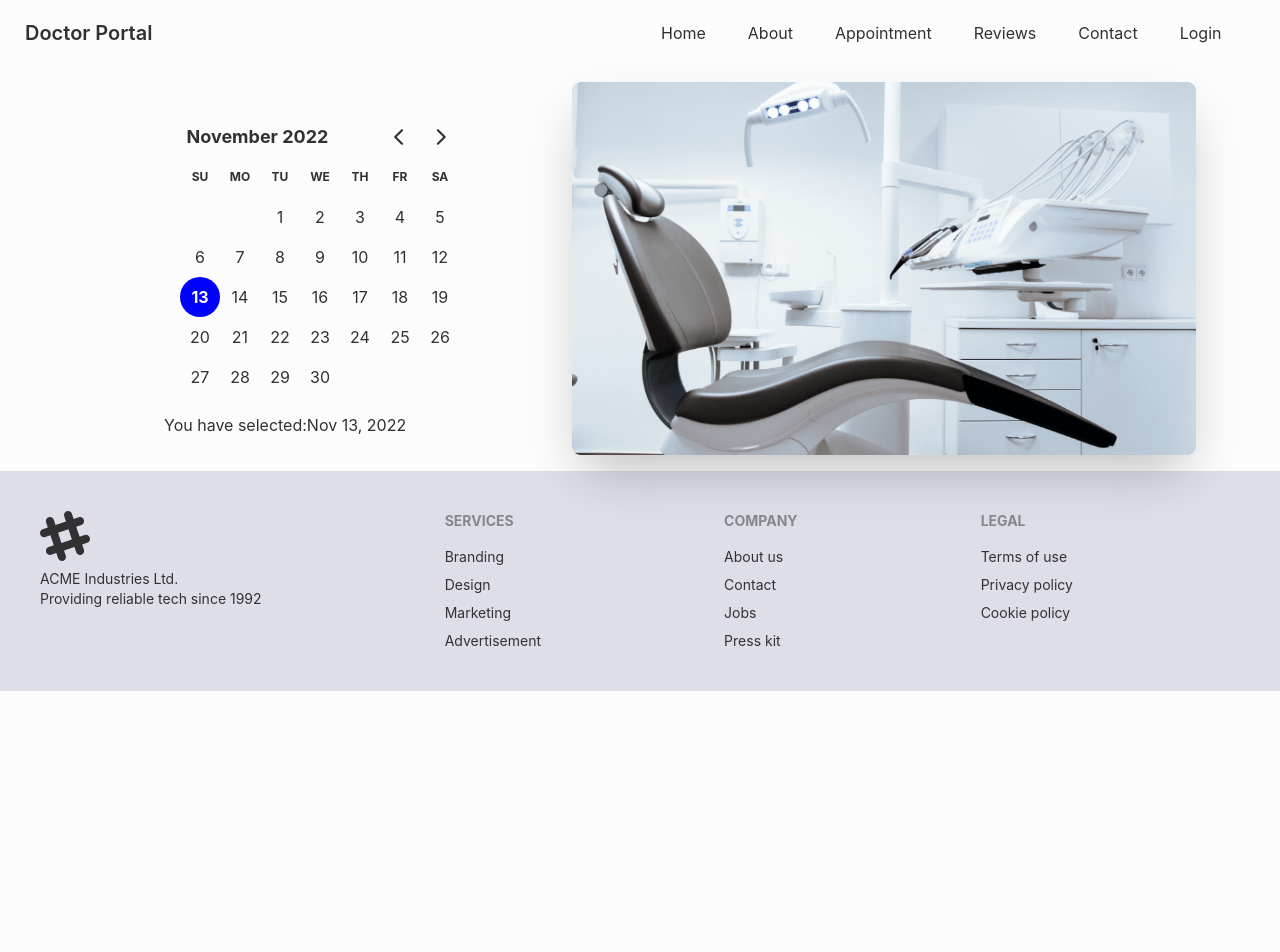
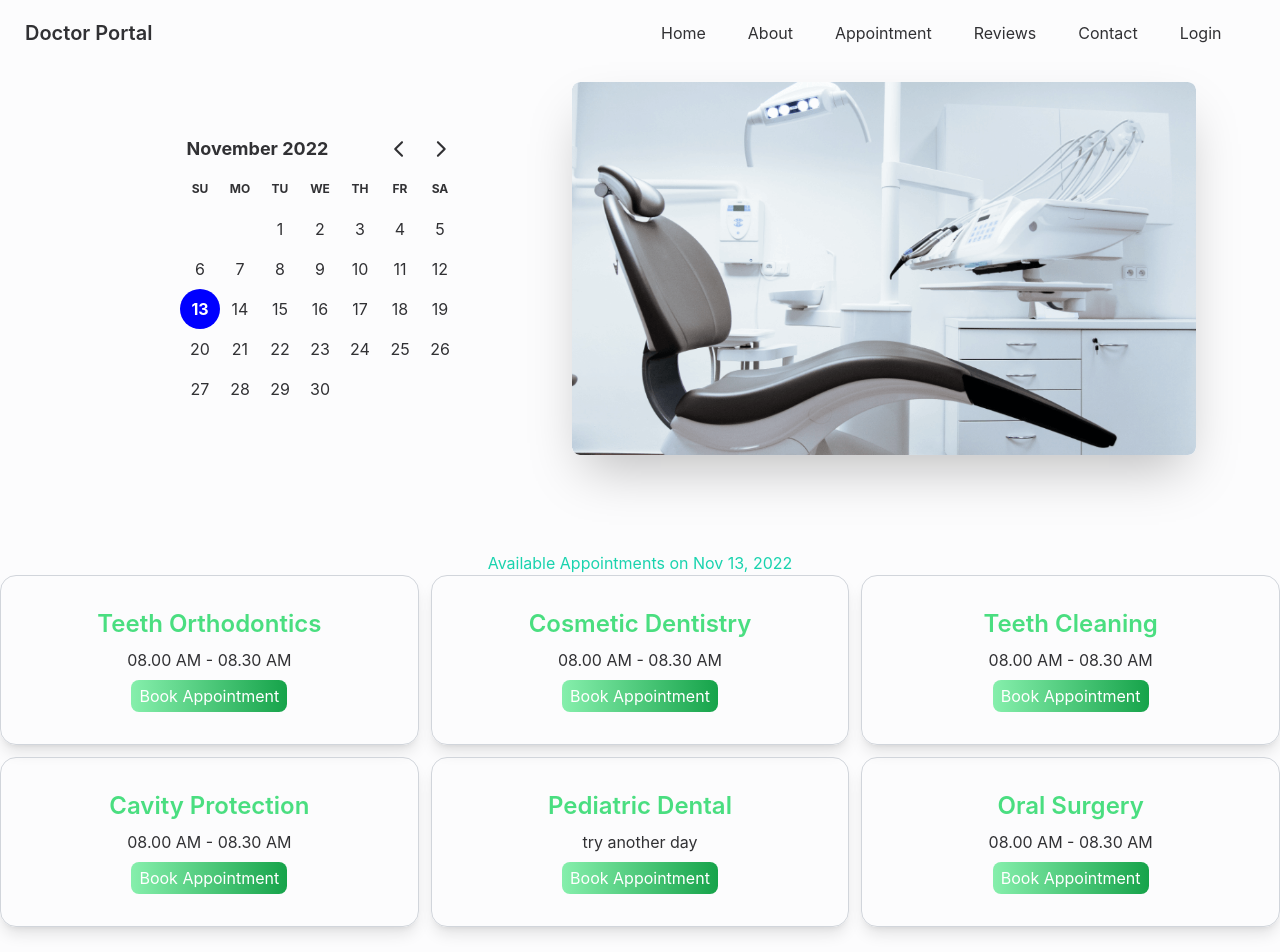
Before and after one commit to Flocky05/doctor-portal-client, a React (Create React App) app: page /appointment in a window 1280 px wide. Shown: the top 952 px of the page. Before the commit the page ends 800 px from the top, so only its background shows below. Built offline with nearby package versions, Linux system fonts and the light colour scheme.

Commit message:
added appointmentOptionCard

```diff
--- /dev/null
+++ b/public/appointmentOption.json
@@ -0,0 +1,117 @@
+[
+    {
+        "_id": 1,
+        "name": "Teeth Orthodontics",
+        "slots": [
+            "08.00 AM - 08.30 AM",
+            "08.30 AM - 09.00 AM",
+            "09.00 AM - 9.30 AM",
+            "09.30 AM - 10.00 AM",
+            "10.00 AM - 10.30 AM",
+            "10.30 AM - 11.00 AM",
+            "11.00 AM - 11.30 AM",
+            "11.30 AM - 12.00 AM",
+            "1.00 PM - 1.30 PM",
+            "1.30 PM - 2.00 PM",
+            "2.00 PM - 2.30 PM",
+            "2.30 PM - 3.00 PM",
+            "3.00 PM - 3.30 PM",
+            "3.30 PM - 4.00 PM",
+            "4.00 PM - 4.30 PM",
+            "4.30 PM - 5.00 PM"
+        ]
+    },
+    {
+        "_id": 2,
+        "name": "Cosmetic Dentistry",
+        "slots": [
+            "08.00 AM - 08.30 AM",
+            "08.30 AM - 09.00 AM",
+            "09.00 AM - 9.30 AM",
+            "09.30 AM - 10.00 AM",
+            "10.00 AM - 10.30 AM",
+            "10.30 AM - 11.00 AM",
+            "11.00 AM - 11.30 AM",
+            "11.30 AM - 12.00 AM",
+            "1.00 PM - 1.30 PM",
+            "1.30 PM - 2.00 PM",
+            "2.00 PM - 2.30 PM",
+            "2.30 PM - 3.00 PM",
+            "3.00 PM - 3.30 PM",
+            "3.30 PM - 4.00 PM",
+            "4.00 PM - 4.30 PM",
+            "4.30 PM - 5.00 PM"
+        ]
+    },
+    {
+        "_id": 3,
+        "name": "Teeth Cleaning",
+        "slots": [
+            "08.00 AM - 08.30 AM",
+            "08.30 AM - 09.00 AM",
+            "09.00 AM - 9.30 AM",
+            "09.30 AM - 10.00 AM",
+            "10.00 AM - 10.30 AM",
+            "10.30 AM - 11.00 AM",
+            "11.00 AM - 11.30 AM",
+            "11.30 AM - 12.00 AM",
+            "1.00 PM - 1.30 PM",
+            "1.30 PM - 2.00 PM",
+            "2.00 PM - 2.30 PM",
+            "2.30 PM - 3.00 PM",
+            "3.00 PM - 3.30 PM",
+            "3.30 PM - 4.00 PM",
+            "4.00 PM - 4.30 PM",
+            "4.30 PM - 5.00 PM"
+        ]
+    },
+    {
+        "_id": 4,
+        "name": "Cavity Protection",
+        "slots": [
+            "08.00 AM - 08.30 AM",
+            "08.30 AM - 09.00 AM",
+            "09.00 AM - 9.30 AM",
+            "09.30 AM - 10.00 AM",
+            "10.00 AM - 10.30 AM",
+            "10.30 AM - 11.00 AM",
+            "11.00 AM - 11.30 AM",
+            "11.30 AM - 12.00 AM",
+            "1.00 PM - 1.30 PM",
+            "1.30 PM - 2.00 PM",
+            "2.00 PM - 2.30 PM",
+            "2.30 PM - 3.00 PM",
+            "3.00 PM - 3.30 PM",
+            "3.30 PM - 4.00 PM",
+            "4.00 PM - 4.30 PM",
+            "4.30 PM - 5.00 PM"
+        ]
+    },
+    {
+        "_id": 5,
+        "name": "Pediatric Dental",
+        "slots": []
+    },
+    {
+        "_id": 6,
+        "name": "Oral Surgery",
+        "slots": [
+            "08.00 AM - 08.30 AM",
+            "08.30 AM - 09.00 AM",
+            "09.00 AM - 9.30 AM",
+            "09.30 AM - 10.00 AM",
+            "10.00 AM - 10.30 AM",
+            "10.30 AM - 11.00 AM",
+            "11.00 AM - 11.30 AM",
+            "11.30 AM - 12.00 AM",
+            "1.00 PM - 1.30 PM",
+            "1.30 PM - 2.00 PM",
+            "2.00 PM - 2.30 PM",
+            "2.30 PM - 3.00 PM",
+            "3.00 PM - 3.30 PM",
+            "3.30 PM - 4.00 PM",
+            "4.00 PM - 4.30 PM",
+            "4.30 PM - 5.00 PM"
+        ]
+    }
+]
--- a/src/Pages/Appointment/Appointment/Appointment.js
+++ b/src/Pages/Appointment/Appointment/Appointment.js
@@ -1,10 +1,18 @@
-import React from 'react';
+import React, { useState } from 'react';
 import AppointmentBanner from '../AppointmentBanner/AppointmentBanner';
+import AvailableAppointment from './AvailableAppointment/AvailableAppointment';
 
 const Appointment = () => {
+    const [selectedDate, setSelectedDate] = useState(new Date());
     return (
         <div>
-            <AppointmentBanner></AppointmentBanner>
+            <AppointmentBanner
+                selectedDate={selectedDate}
+                setSelectedDate={setSelectedDate}
+            ></AppointmentBanner>
+            <AvailableAppointment
+                selectedDate={selectedDate}
+            ></AvailableAppointment>
         </div>
     );
 };
--- /dev/null
+++ b/src/Pages/Appointment/Appointment/AvailableAppointment/AvailableAppointment.js
@@ -0,0 +1,30 @@
+import { format } from 'date-fns';
+import React, { useEffect, useState } from 'react';
+import AvailableAppointmentCard from './AvailableAppointmentCard/AvailableAppointmentCard';
+
+const AvailableAppointment = ({ selectedDate }) => {
+    const [appointmentOption, setAppointmentOption] = useState([]);
+
+    useEffect(() => {
+        fetch('appointmentOption.json')
+            .then(res => res.json())
+            .then(data => setAppointmentOption(data))
+    }, [])
+    return (
+        <div className='my-20'>
+            <div>
+                <h2 className='text-secondary text-center'>Available Appointments on {format(selectedDate, 'PP')}</h2>
+            </div>
+            <div className='grid sm:grid-cols-1 md:grid-cols-2 lg:grid-cols-3 gap-3'>
+                {
+                    appointmentOption.map(Option => <AvailableAppointmentCard
+                        key={Option._id}
+                        Option={Option}
+                    ></AvailableAppointmentCard>)
+                }
+            </div>
+        </div>
+    );
+};
+
+export default AvailableAppointment;
--- /dev/null
+++ b/src/Pages/Appointment/Appointment/AvailableAppointment/AvailableAppointmentCard/AvailableAppointmentCard.js
@@ -0,0 +1,18 @@
+import React from 'react';
+
+const AvailableAppointmentCard = ({ Option }) => {
+    const { name, slots } = Option;
+    return (
+        <div className="card shadow-lg border border-gray-300">
+            <div className="card-body items-center text-center">
+                <h2 className="card-title text-green-400 text-2xl">{name}</h2>
+                <p>{slots.length > 0 ? slots[0] : "try another day"}</p>
+                <div className="card-actions justify-end">
+                    <button className="bg-gradient-to-r from-green-300 to-green-600 px-2 py-1 rounded-lg text-white">Book Appointment</button>
+                </div>
+            </div>
+        </div>
+    );
+};
+
+export default AvailableAppointmentCard;
--- a/src/Pages/Appointment/AppointmentBanner/AppointmentBanner.js
+++ b/src/Pages/Appointment/AppointmentBanner/AppointmentBanner.js
@@ -1,10 +1,9 @@
-import React, { useState } from 'react';
 import img from '../../../assets/images/chair.png';
 import { DayPicker } from 'react-day-picker';
 import { format } from 'date-fns/esm';
 
-const AppointmentBanner = () => {
-    const [selectedDate, setSelectedDate] = useState(new Date());
+const AppointmentBanner = ({ selectedDate, setSelectedDate }) => {
+
     return (
         // <section className='' style={{ background: `url(${img})` }}>
         <div className="hero ">
@@ -16,7 +15,6 @@ const AppointmentBanner = () => {
                         selected={selectedDate}
                         onSelect={setSelectedDate}
                     />
-                    <p>You have selected:{format(selectedDate, 'PP')}</p>
                 </div>
             </div>
         </div>
```
